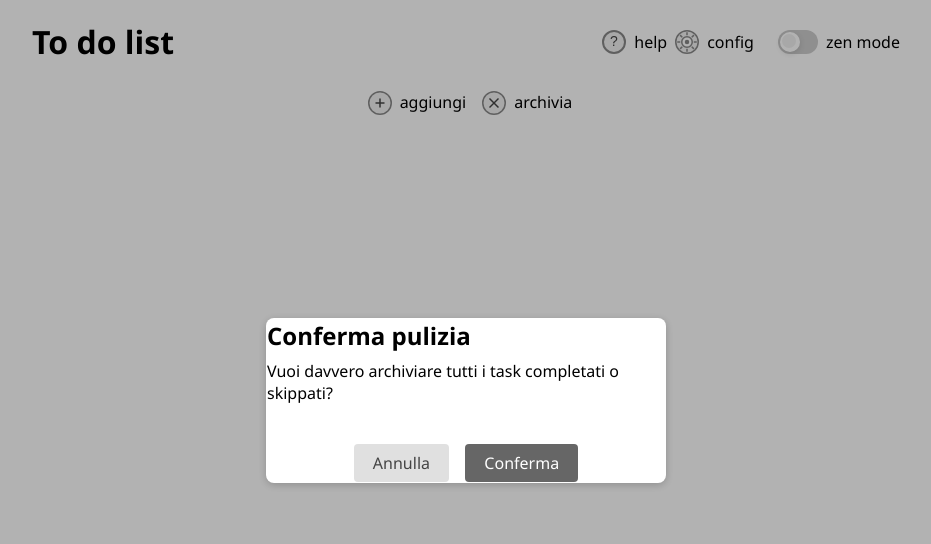
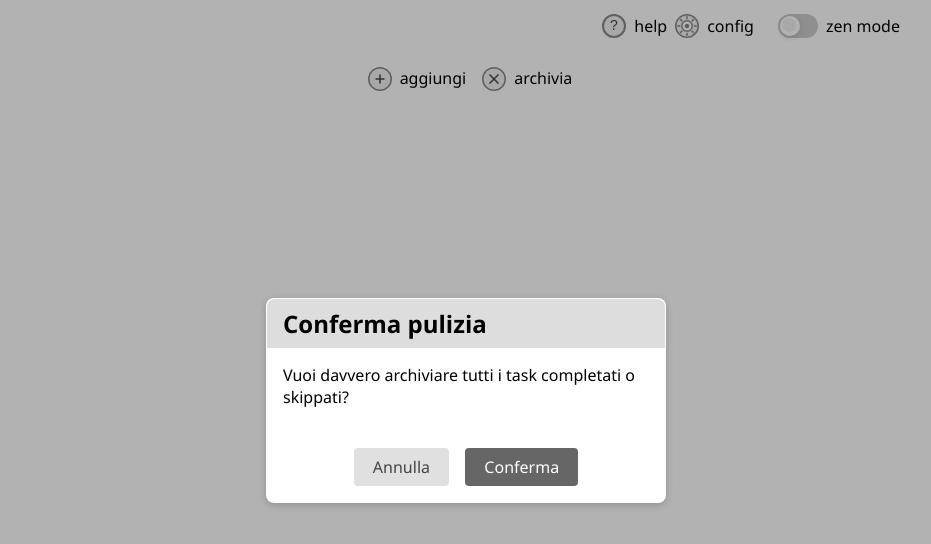
Before and after one commit to sensorario/quadrato, a React (Vite) app: page / in a window 1280 px wide. Both pictures are taken after a click on the button 668 px from the left and 103 px from the top of the page. Shown: the top 544 px of the page, without its empty margins (174-1105 px from the left). Built offline with nearby package versions, Linux system fonts and the light colour scheme.

Commit message:
feat(zen): fix zen mode and adjust confim modal

```diff
--- a/src/App.css
+++ b/src/App.css
@@ -9,13 +9,7 @@
     display: flex;
     align-items: center;
     justify-content: space-between;
-    margin-bottom: 2rem;
-}
-.header-title {
-    font-size: 2rem;
-    font-weight: 700;
-    margin: 0;
-    visibility: hidden;
+    justify-content: end;
 }
 .header-icons {
     display: flex;
@@ -27,6 +21,7 @@
     display: flex;
     align-items: center;
     height: 100%;
+
 }
 .clean-icon {
     display: inline-flex;
@@ -162,7 +157,7 @@ input, textarea {
 .app-container {
     width: 100%;
     max-width: 600px;
-    margin: 24px auto;
+    margin: 8px     auto;
     padding: 0 1rem;
     box-sizing: border-box;
 }
@@ -219,12 +214,6 @@ input, textarea {
                 border-bottom: 2px solid #0073b1;
             }
         }
-    }
-}
-
-@media (min-width: 470px) {
-    .header-title {
-        visibility: visible;
     }
 }
 
--- a/src/App.jsx
+++ b/src/App.jsx
@@ -313,7 +313,7 @@ function App() {
           checked={zenMode}
           onChange={setZenMode}
         />
-        <span style={{ display: "flex", alignItems: "center" }}>zen mode</span>
+        <span onClick={() => setZenMode(!zenMode)} style={{ cursor: "pointer", display: "flex", alignItems: "center" }}>zen mode</span>
       </div>
       {VisibleTasks}
       {showPopup && NewTaskModalView}
@@ -480,7 +480,6 @@ function App() {
     return (
       <>
         <div className="header-bar" style={{ height: "35px" }}>
-          <h1 className="header-title">To do list</h1>
           <div className="header-icons">
             <span onClick={() => setShowHelp(true)}>
               <HelpIcon />
--- a/src/components/ConfirmModal.tsx
+++ b/src/components/ConfirmModal.tsx
@@ -1,14 +1,14 @@
+import { Modal } from "./Modal";
+
 const ConfirmModal = ({ setShowCleanConfirm, handleCleanTasks }) => {
-    return <div className="modal-overlay" onClick={() => setShowCleanConfirm(false)}>
-        <div className="modal" onClick={e => e.stopPropagation()}>
-            <h2>Conferma pulizia</h2>
-            <p>Vuoi davvero archiviare tutti i task completati o skippati?</p>
-            <div style={{ display: 'flex', gap: '1rem', justifyContent: 'center', marginTop: '1.5rem' }}>
-                <button className="modal-close-btn" onClick={() => setShowCleanConfirm(false)}>Annulla</button>
-                <button className="modal-close-btn" style={{ background: '#666666', color: '#fff' }} onClick={handleCleanTasks}>Conferma</button>
-            </div>
+    return <Modal onClose={() => setShowCleanConfirm(false)} title={"Conferma pulizia"}>
+        <p>Vuoi davvero archiviare tutti i task completati o skippati?</p>
+        <div style={{ display: 'flex', gap: '1rem', justifyContent: 'center', marginTop: '1.5rem' }}>
+            <button className="modal-close-btn" onClick={() => setShowCleanConfirm(false)}>Annulla</button>
+            <button className="modal-close-btn" style={{ background: '#666666', color: '#fff' }} onClick={handleCleanTasks}>Conferma</button>
         </div>
-    </div>;
+    </Modal>;
+
 }
 
 export default ConfirmModal;
```
